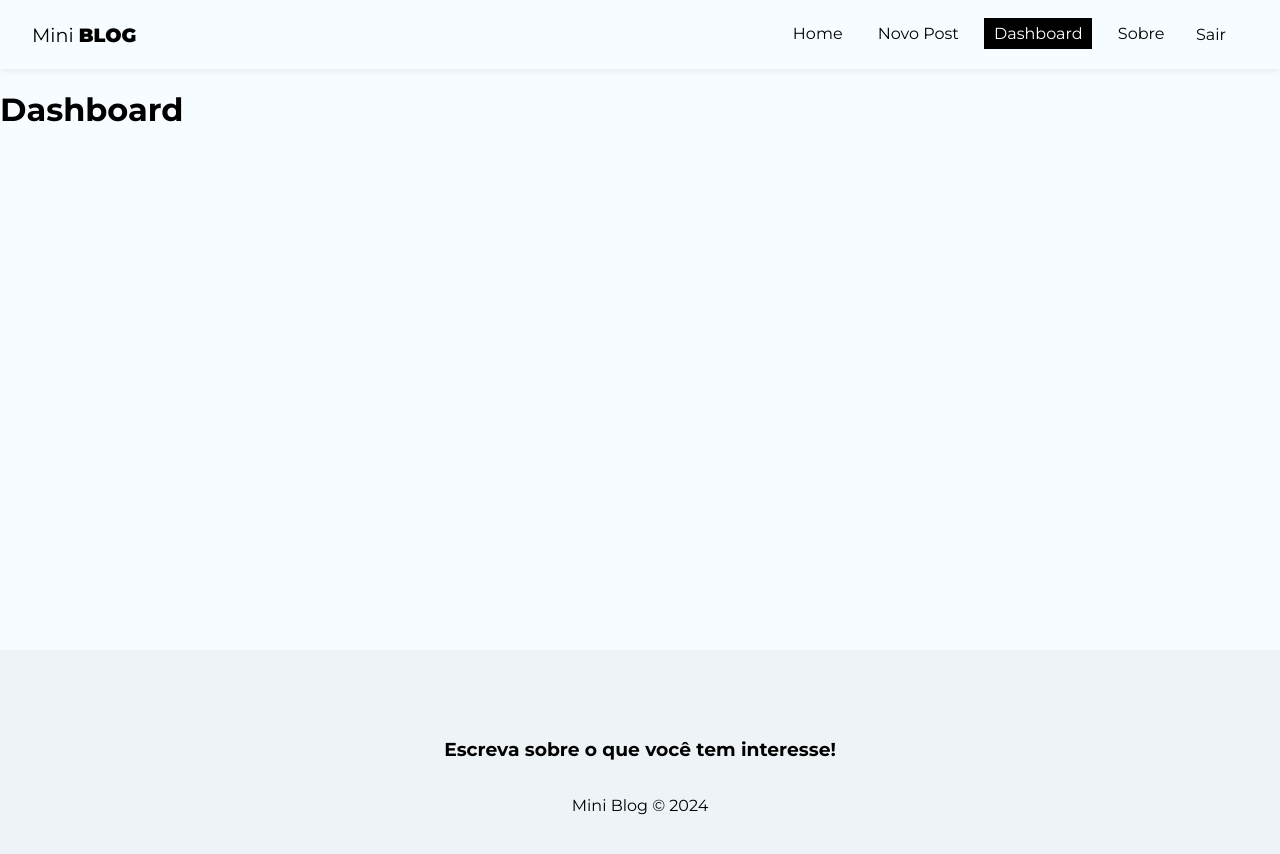
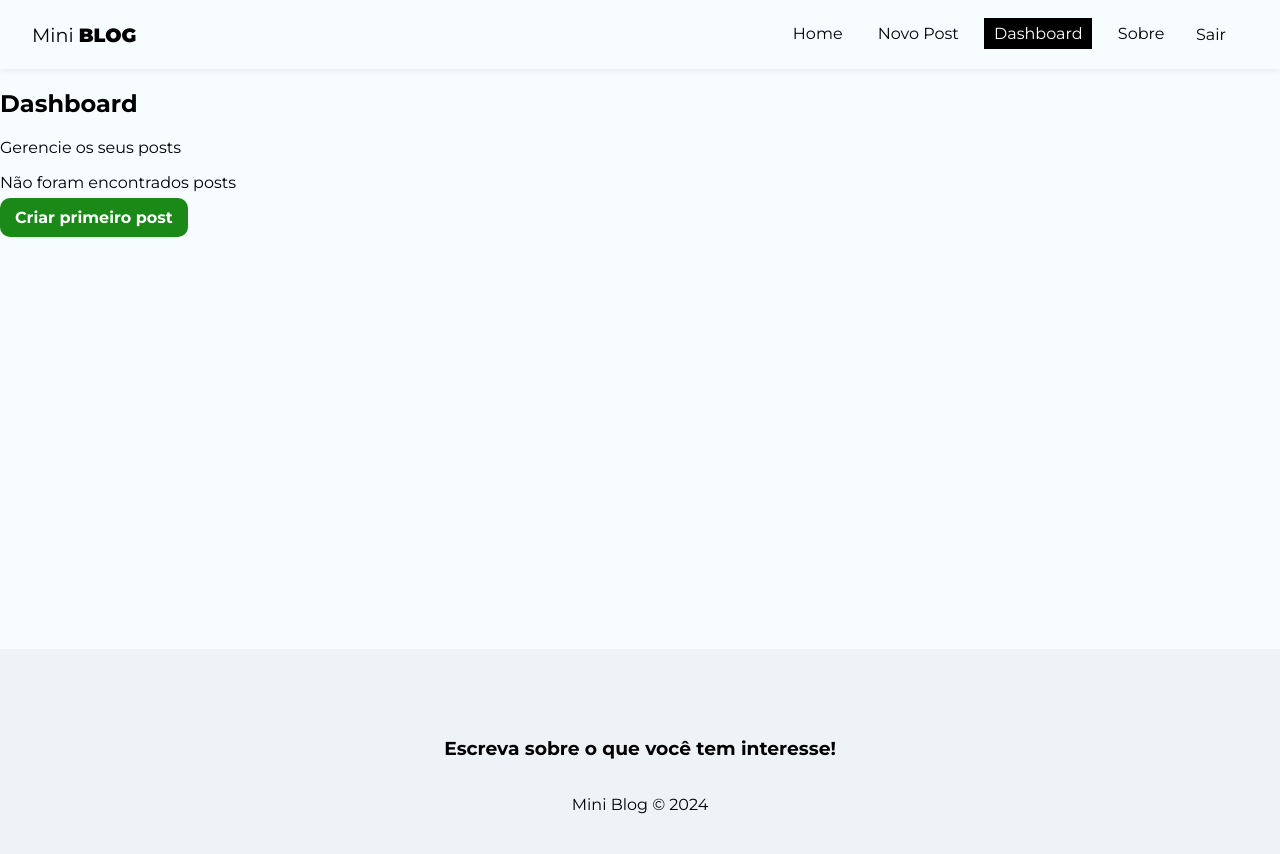
Before and after one commit to heliohdd/mini-blog, a React (Create React App) app: page /dashboard in a window 1280 px wide. Shown: the top 854 px of the page. Built offline with nearby package versions, Linux system fonts and the light colour scheme; no server answers; sample sign-in values are in the browser's storage.

Commit message:
Estrutura inicial da página Dashboard

```diff
--- a/src/pages/Dashboard/Dashboard.js
+++ b/src/pages/Dashboard/Dashboard.js
@@ -1,9 +1,29 @@
 import styles from './Dashboard.module.css'
 
+import { Link } from "react-router-dom"
+
+import {useAuthValue} from '../../context/AuthContext'
+import {useFetchDocuments} from '../../hooks/useFetchDocuments'
+
 const Dashboard = () => {
+  const {user} = useAuthValue()
+  const uid = user.uid
+
+  // Posts do usuário
+  const posts = []
+
   return (
     <div>
-        <h1>Dashboard</h1>
+      <h2>Dashboard</h2>
+      <p>Gerencie os seus posts</p>
+      {posts && posts.length === 0 ? (
+        <div className={styles.noposts}>
+          <p>Não foram encontrados posts</p>
+          <Link to={"/posts/create"} className="btn" >Criar primeiro post</Link>
+        </div>
+      ) : (
+        <div>Tem posts!</div>
+      )}
     </div>
   )
 }
```
